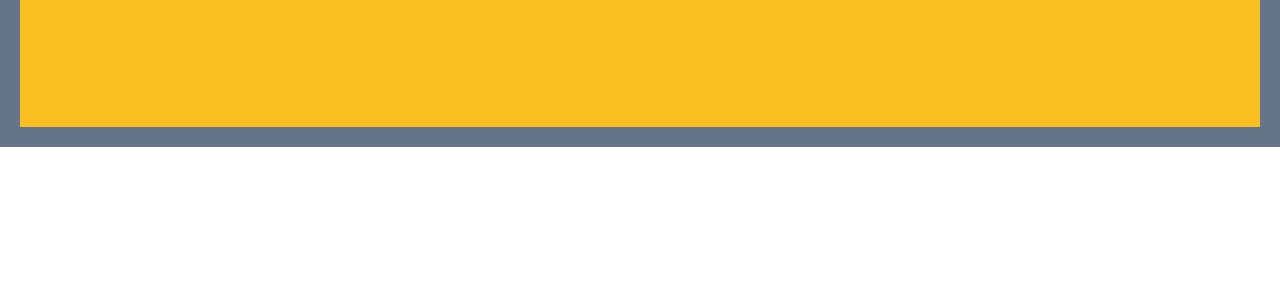
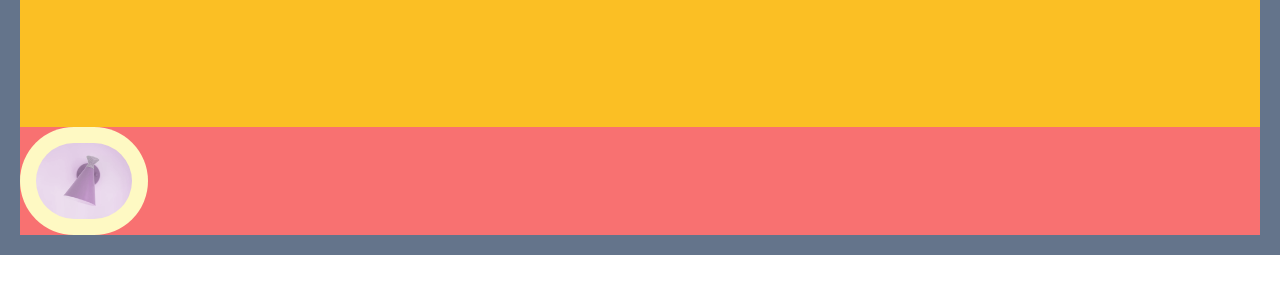
Before and after one commit to Islam432/drimteam, a website: page index.html in a window 1280 px wide. Shown: the part 309-602 px from the top of the page. Drawn offline with Linux system fonts and the light colour scheme.

Commit message:
comit img

```diff
--- a/index.html
+++ b/index.html
@@ -14,6 +14,10 @@
         <section class="p-40 bg-amber-400 flex justify-center">'
             <h2 class="text-6xl">hello</h2>
         </section>
+
+        <section class="p-49 flex bg-red-400 ">
+            <img class="w-32 h32 object-cover rounded-full p-4 bg-yellow-100" src="img/Bitmap (1).png" alt="">
+        </section>
     </header>
   </body>
 </html
```
Also changed, not shown: Bitmap (1).png (added), css/output.css, img/Bitmap (1).png (added), 1 other file.
